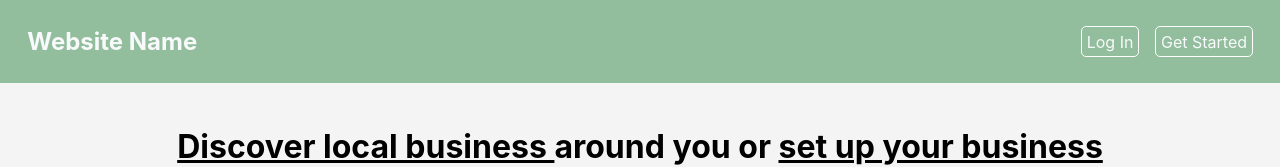
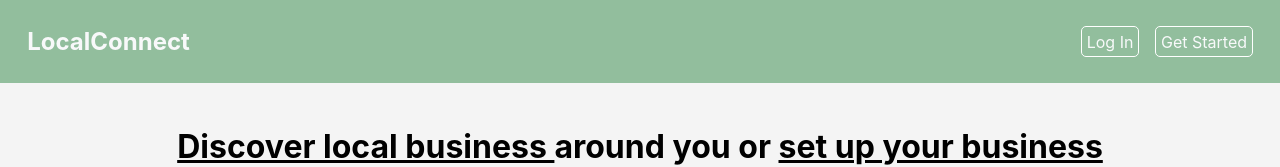
Before and after one commit to juzgit/Business-Discovery, a React (Create React App) app in the folder business-discovery/: page / in a window 1280 px wide. Shown: the top 167 px of the page. Built offline with nearby package versions, Linux system fonts and the light colour scheme.

Commit message:
Added WebsiteName to the header

```diff
--- a/business-discovery/src/components/Header.js
+++ b/business-discovery/src/components/Header.js
@@ -5,7 +5,7 @@ const Header = () => {
     return(
         <div className='main-header'>
             <div className='pltform-name'>
-                <h2 className='website-name'><a href='#home'>Website Name</a></h2>
+                <h2 className='website-name'><a href='#home'>LocalConnect</a></h2>
             </div>
 
                 <ul className='header-buttons-container'>
```
